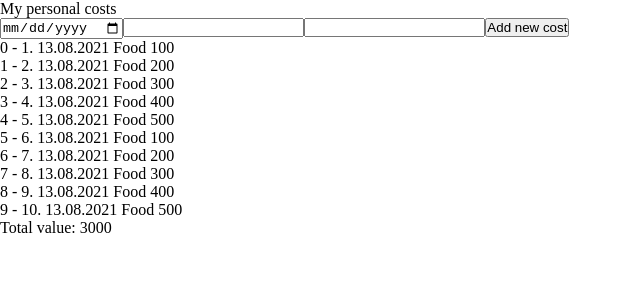
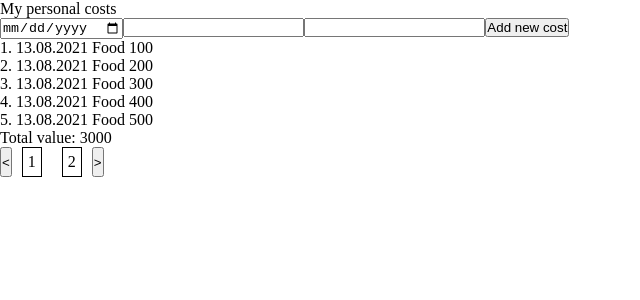
Before and after one commit to NSLyuma/VueJS_costs_trying, a Vue app in the folder costs_trying/: page / in a window 1280 px wide. Shown: the top 300 px of the page, without its empty margins (0-640 px from the left). Built offline with nearby package versions, Linux system fonts and the light colour scheme.

Commit message:
Made pagination, id (and all) works ok

```diff
--- a/costs_trying/src/App.vue
+++ b/costs_trying/src/App.vue
@@ -2,20 +2,29 @@
   <div id="app">
     <header>My personal costs</header>
     <AddPaymentForm @addItem="addNewData" />
-    <PaymentsDisplay :list="paymentsList" />
+    <PaymentsDisplay :list="currentItems" />
     <div>Total value: {{ totalValue }}</div>
+    <Pagination
+      :listLength="paymentsList.length"
+      :currentPage="cur"
+      :numberOfItems="num"
+      @onClick="changePage"
+    />
   </div>
 </template>
 
 <script>
 import AddPaymentForm from "./components/AddPaymentForm.vue";
+import Pagination from "./components/Pagination.vue";
 import PaymentsDisplay from "./components/PaymentsDisplay.vue";
 export default {
   name: "App",
-  components: { PaymentsDisplay, AddPaymentForm },
+  components: { PaymentsDisplay, AddPaymentForm, Pagination },
   data() {
     return {
       paymentsList: [],
+      num: 5,
+      cur: 1,
     };
   },
   methods: {
@@ -86,10 +95,17 @@ export default {
     addNewData(newItem) {
       this.paymentsList.push(newItem);
     },
+    changePage(page) {
+      this.cur = page;
+    },
   },
   computed: {
     totalValue() {
       return this.paymentsList.reduce((acc, cur) => (acc += cur.value), 0);
+    },
+    currentItems() {
+      const { cur, num } = this;
+      return this.paymentsList.slice(num * (cur - 1), num * (cur - 1) + num);
     },
   },
   created() {
--- a/costs_trying/src/components/AddPaymentForm.vue
+++ b/costs_trying/src/components/AddPaymentForm.vue
@@ -9,6 +9,7 @@
 
 <script>
 export default {
+  name: "AddPaymentForm",
   data() {
     return {
       id: 11,
--- /dev/null
+++ b/costs_trying/src/components/Pagination.vue
@@ -0,0 +1,47 @@
+<template>
+  <div class="pages-box">
+    <button @click="onClick(currentPage - 1)">&#60;</button>
+    <div v-for="page in numberOfPages" :key="page">
+      <div class="page" @click="onClick(page)">{{ page }}</div>
+    </div>
+    <button @click="onClick(currentPage + 1)">&#62;</button>
+  </div>
+</template>
+
+<script>
+export default {
+  name: "Pagination",
+  props: {
+    listLength: Number,
+    currentPage: Number,
+    numberOfItems: Number,
+  },
+  methods: {
+    onClick(page) {
+      if (page < 1 || page > this.numberOfPages) return;
+      else {
+        this.$emit("onClick", page);
+      }
+    },
+  },
+  computed: {
+    numberOfPages() {
+      return Math.ceil(this.listLength / this.numberOfItems);
+    },
+  },
+};
+</script>
+
+<style scoped>
+.pages-box {
+  display: flex;
+}
+
+.page {
+  margin-right: 10px;
+  margin-left: 10px;
+  border: 1px solid black;
+  padding: 5px;
+  cursor: pointer;
+}
+</style>
--- a/costs_trying/src/components/PaymentsDisplay.vue
+++ b/costs_trying/src/components/PaymentsDisplay.vue
@@ -1,7 +1,7 @@
 <template>
   <div>
     <div v-for="(item, i) in list" :key="i">
-      {{ i }} - {{ item.id }}. {{ item.date }} {{ item.category }}
+      {{ item.id }}. {{ item.date }} {{ item.category }}
       {{ item.value }}
     </div>
   </div>
```
